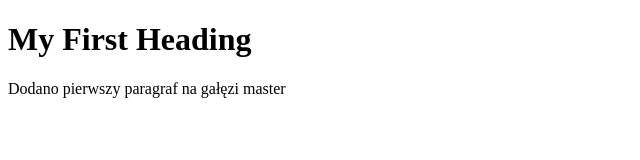
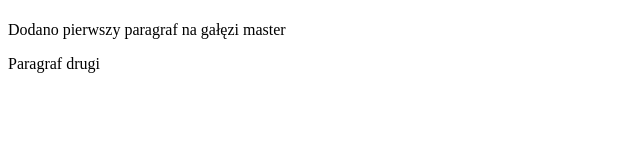
Before and after one commit to davinci2020corona/davinci2020corona.github.io, a plain HTML site: page index.html in a window 1280 px wide. Shown: the whole page, without its empty margins (0-640 px from the left). Drawn offline with Linux system fonts and the light colour scheme.

Commit message:
DOdano drugi paragraf na gałęzi alfa version

```diff
--- a/index.html
+++ b/index.html
@@ -1,12 +1,13 @@
 <!DOCTYPE html>
 <html>
 <head>
-<title>Page Title</title>
+<title></title>
 </head>
 <body>
 
-<h1>My First Heading</h1>
+<h1></h1>
 <p>Dodano pierwszy paragraf na gałęzi master</p>
+<p>Paragraf drugi</p>
 
 </body>
 </html>
```
